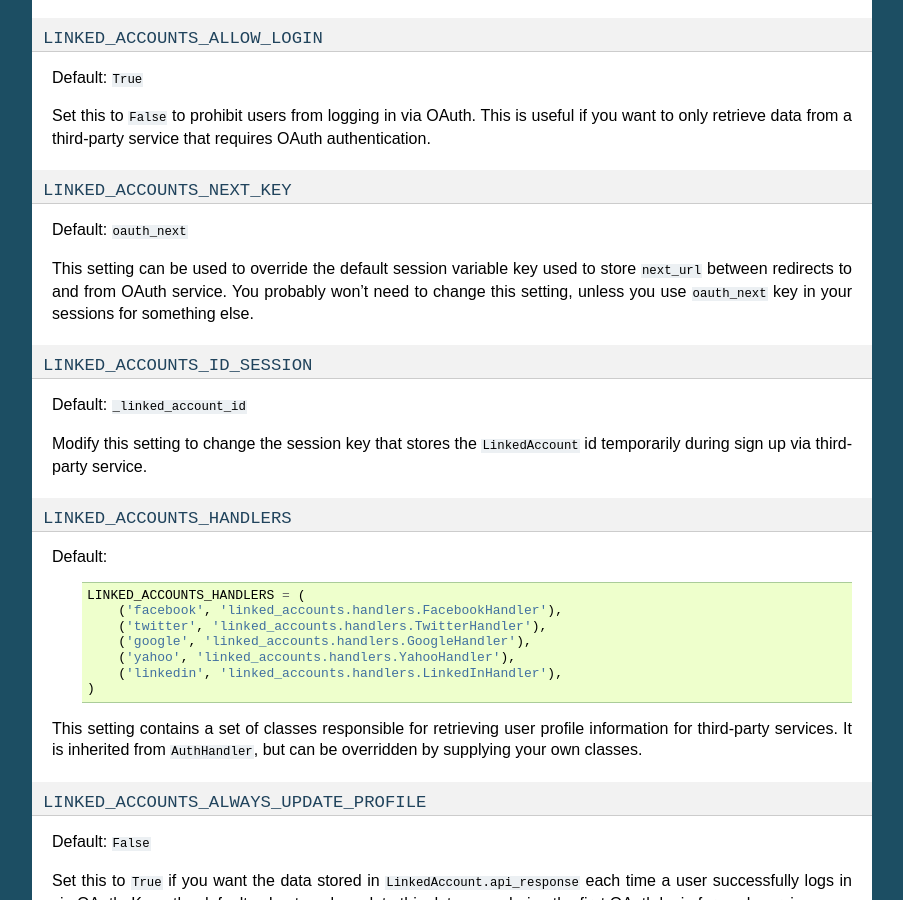
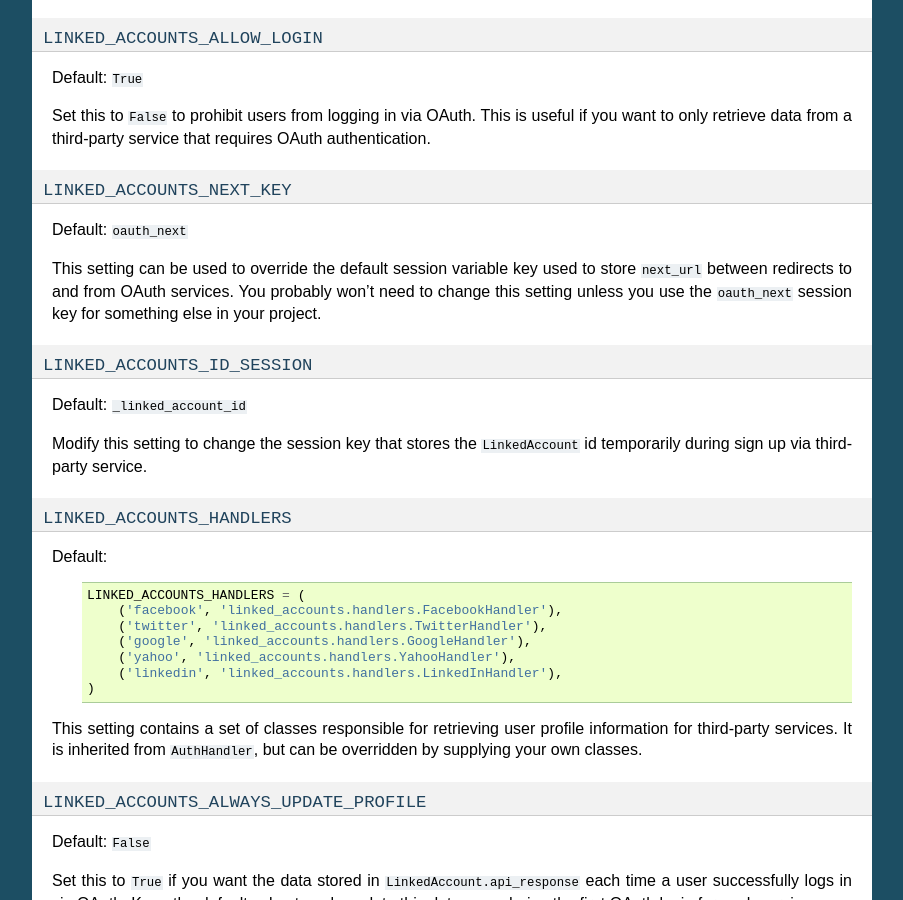
Before and after one commit to zen4ever/django-linked-accounts, a Sphinx documentation site: the page built from docs/gettingstarted.rst, in a window 1280 px wide and 900 px high, scrolled down 405 px. Shown: the whole window, without its empty margins (198-1101 px from the left). Built offline with Sphinx 7.4.7, drawn with Linux system fonts in a browser that asks for light colours.

Commit message:
Small grammar fixes and underline too short Sphinx error.

```diff
--- a/docs/gettingstarted.rst
+++ b/docs/gettingstarted.rst
@@ -43,9 +43,9 @@
 Default: ``oauth_next``
 
 This setting can be used to override the default session variable
-key used to store ``next_url`` between redirects to and from OAuth service.
-You probably won't need to change this setting, unless you use ``oauth_next``
-key in your sessions for something else.
+key used to store ``next_url`` between redirects to and from OAuth services.
+You probably won't need to change this setting unless you use the
+``oauth_next`` session key for something else in your project.
 
 .. _linked_accounts_id_session:
 
@@ -81,7 +81,7 @@
 .. _linked_accounts_always_update_profile:
 
 ``LINKED_ACCOUNTS_ALWAYS_UPDATE_PROFILE``
-------------------------------
+-----------------------------------------
 
 Default: ``False``
 
```
